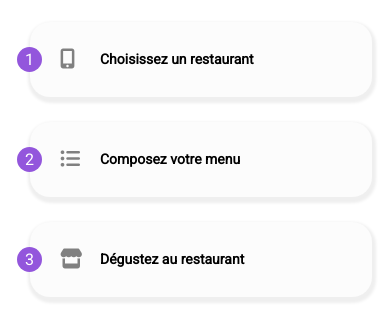
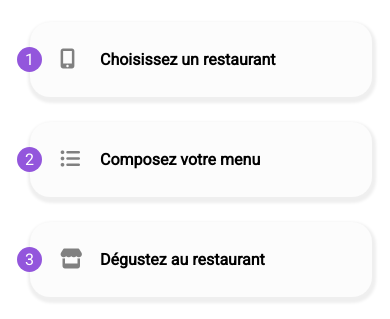
Before and after one commit to Bisuke76/AxelBurguiere_3_09092021, a website: page index.html in a window 390 px wide. Shown: the part 465-784 px from the top of the page. Drawn offline with Linux system fonts and the light colour scheme; a web font is replaced by a local one.

Commit message:
maj media queries

```diff
--- a/sass/base/_responsive.scss
+++ b/sass/base/_responsive.scss
@@ -1,7 +1,7 @@
 // variables responsives
-$thin: 280px;
-$medium: 768px;
-$large: 1024px;
+$thin: 280px!default;
+$medium: 768px!default;
+$large: 1024px!default;
 
 $thin-up: "only screen and (min-width: #{$thin})";
 $thin-down: "only screen and (max-width: #{$thin})";
--- a/sass/main.scss
+++ b/sass/main.scss
@@ -1,3 +1,4 @@
+$thin: 290px;
 // import fichiers sass
 @import "./utils/variables";
 @import "./utils/functions";
--- a/sass/pages/_functioning.scss
+++ b/sass/pages/_functioning.scss
@@ -28,7 +28,7 @@
     }
     &.text{
         font-weight: bold;
-        @media #{$medium-down}{
+        @media #{$thin-down}{
             font-size: 14px;
         }
 
```
Also changed, not shown: style.css, 1 other file.
